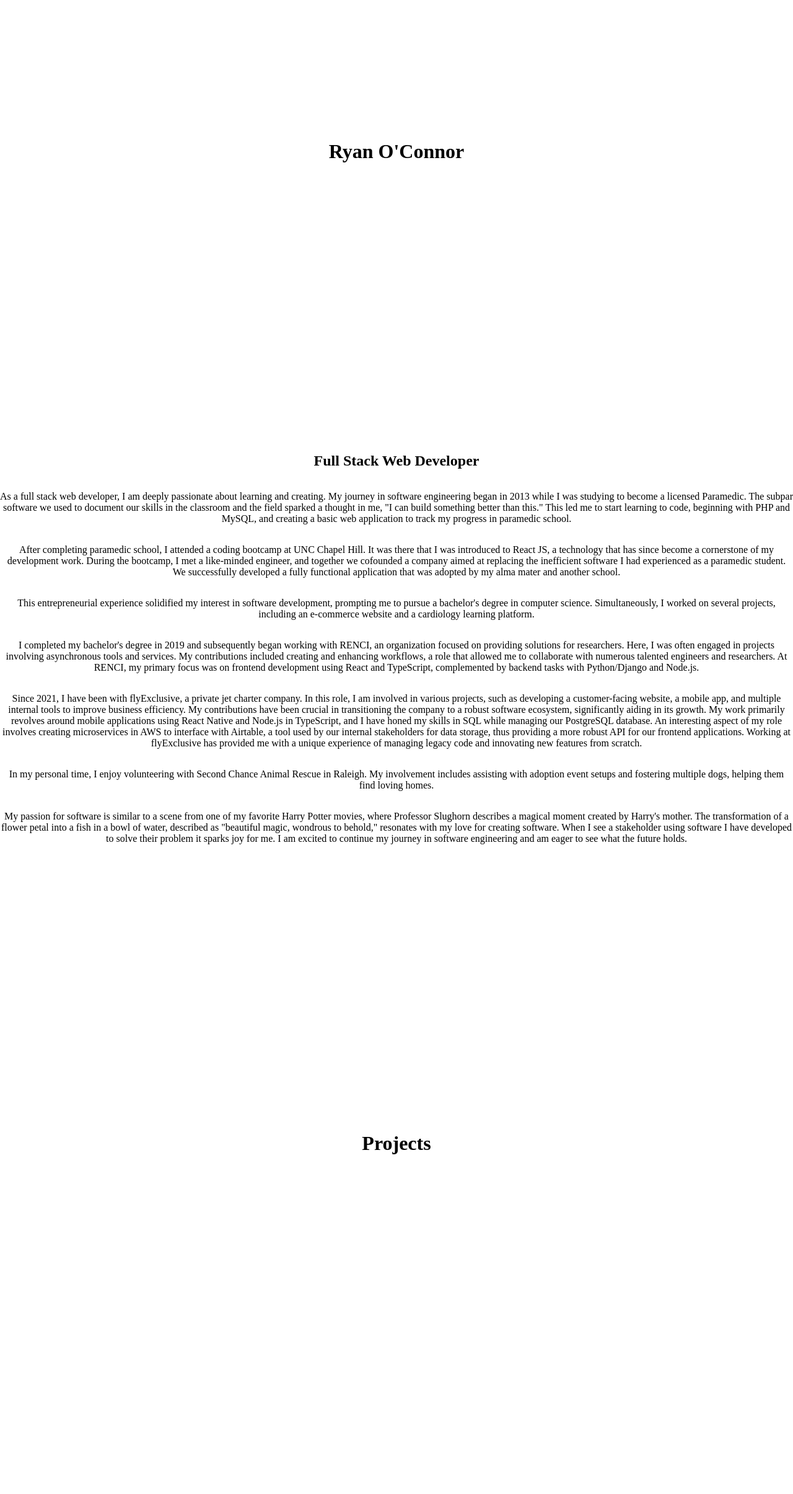
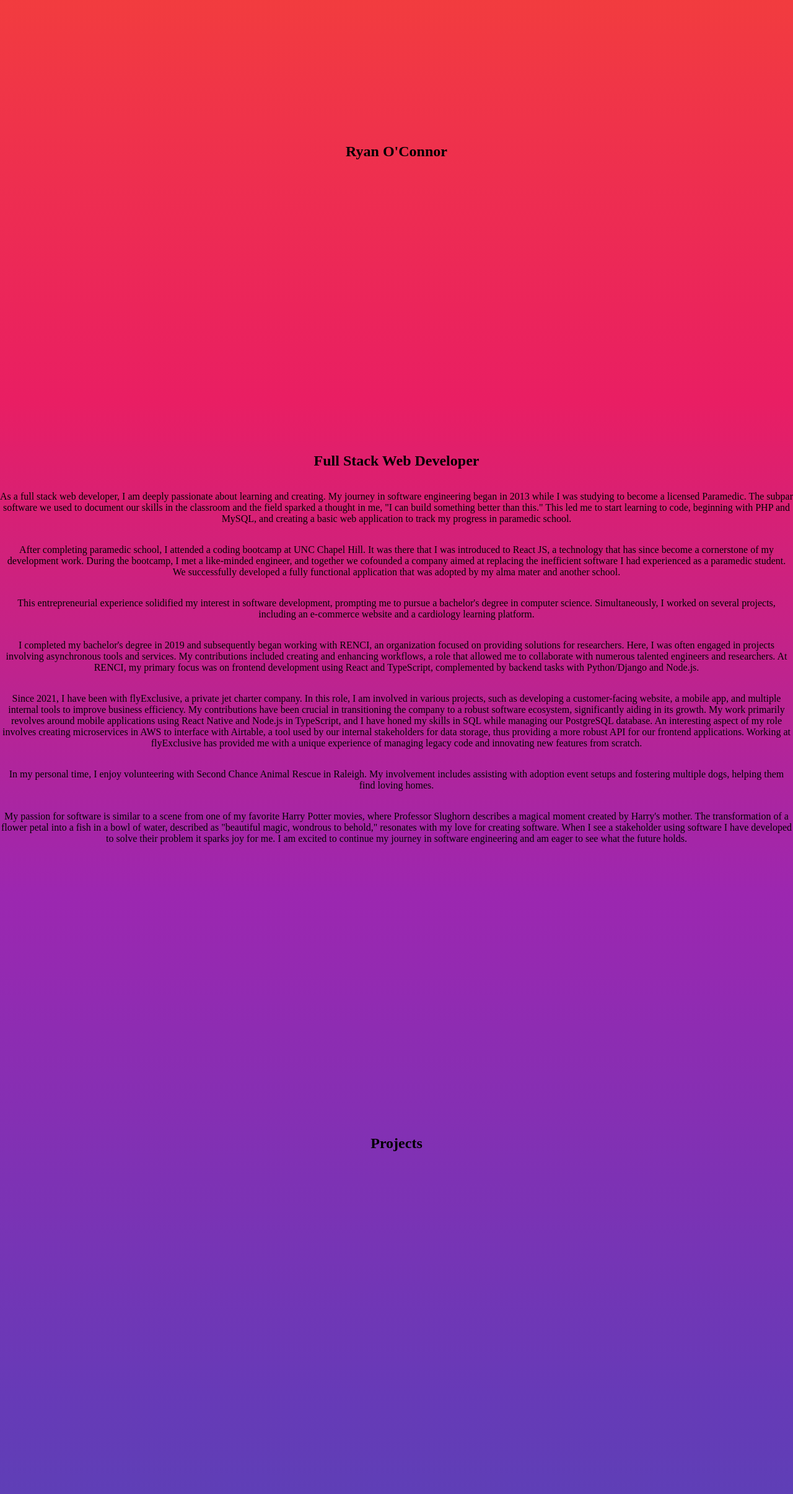
Before and after one commit to ryanoconnor285/software-portfolio, a React (Create React App) app: page / in a window 1280 px wide. Shown: the part 156-2566 px from the top of the page at 62% size. Built offline with nearby package versions, Linux system fonts and the light colour scheme.

Commit message:
color gradient and smooth scrolling

```diff
--- a/src/App.tsx
+++ b/src/App.tsx
@@ -1,3 +1,5 @@
+import React, { useEffect } from 'react';
+import './App.css';
 import Main from "./screens/Main";
 import About from "./screens/About";
 import Projects from "./screens/Projects";
@@ -5,6 +7,24 @@ import Skills from "./screens/Skills";
 import Connect from "./screens/Connect";
 
 function App() {
+  useEffect(() => {
+    const sections = document.querySelectorAll('section');
+    let currentSectionIndex: number = 0;
+
+    const handleScroll = (event: WheelEvent) => {
+      event.preventDefault();
+      const direction = event.deltaY > 0 ? 1 : -1;
+      currentSectionIndex = Math.min(Math.max(currentSectionIndex + direction, 0), sections.length - 1);
+      sections[currentSectionIndex].scrollIntoView({ behavior: 'smooth' });
+    };
+
+    window.addEventListener('wheel', handleScroll);
+
+    return () => {
+      window.removeEventListener('wheel', handleScroll);
+    };
+  }, []);
+
   return (
     <div className="App">
       <Main />
--- a/src/index.css
+++ b/src/index.css
@@ -10,61 +10,37 @@ body,
   padding: 0;
   width: 100%;
   min-height: 100vh;
+  overflow: hidden;
   /* Ensures the container stretches through the full height */
 }
 
-.App > div {
+.App > section {
   min-height: 100vh;
   display: flex;
   flex-direction: column;
   justify-content: center;
   align-items: center;
   text-align: center;
-  /* Adjust padding or margins as necessary */
-}
-
-/* Navbar Styles */
-.navbar {
-  position: fixed;
-  top: 0;
-  left: 0;
-  width: 100%;
-  background: #333;
-  display: flex;
-  justify-content: space-around;
-  align-items: center;
-  padding: 1rem 0;
-  z-index: 1000;
-}
-
-.navbar a {
-  color: white;
-  text-decoration: none;
-  font-size: 1.2rem;
+  transition: background 0.5s ease-in-out;
 }
 
 /* Section Styles */
-section {
-  height: 100vh;
-  display: flex;
-  justify-content: center;
-  align-items: center;
-  text-align: center;
+#main {
+  background: linear-gradient(to bottom, #f44336, #e91e63);
 }
 
-/* Specific section background colors for visual differentiation */
-#main {
-  background-color: #f44336;
+#about {
+  background: linear-gradient(to bottom, #e91e63, #9c27b0);
 }
-#about {
-  background-color: #e91e63;
+
+#projects {
+  background: linear-gradient(to bottom, #9c27b0, #673ab7);
 }
-#projects {
-  background-color: #9c27b0;
+
+#skills {
+  background: linear-gradient(to bottom, #673ab7, #3f51b5);
 }
-#skills {
-  background-color: #673ab7;
+
+#connect {
+  background: linear-gradient(to bottom, #3f51b5, #2196f3);
 }
-#connect {
-  background-color: #3f51b5;
-}
--- a/src/screens/About.tsx
+++ b/src/screens/About.tsx
@@ -2,7 +2,7 @@ import "../index.css";
 
 export default function About() {
   return (
-    <div>
+    <section id="about">
       <h2>Full Stack Web Developer</h2>
       <p>
         As a full stack web developer, I am deeply passionate about learning and
@@ -70,6 +70,6 @@ export default function About() {
         sparks joy for me. I am excited to continue my journey in software
         engineering and am eager to see what the future holds.
       </p>
-    </div>
+    </section>
   );
 }
--- a/src/screens/Connect.tsx
+++ b/src/screens/Connect.tsx
@@ -1,8 +1,8 @@
 function Connect() {
   return (
-    <div>
+    <section id="connect">
       <h1>LinkedIn</h1>
-    </div>
+    </section>
   );
 }
 
--- a/src/screens/Main.tsx
+++ b/src/screens/Main.tsx
@@ -1,8 +1,8 @@
 function Main() {
   return (
-    <div>
+    <section id="main">
       <h1>Ryan O'Connor</h1>
-    </div>
+    </section>
   );
 }
 
--- a/src/screens/Projects.tsx
+++ b/src/screens/Projects.tsx
@@ -1,8 +1,8 @@
 function Projects() {
   return (
-    <div>
+    <section id="projects">
       <h1>Projects</h1>
-    </div>
+    </section>
   );
 }
 
--- a/src/screens/Skills.tsx
+++ b/src/screens/Skills.tsx
@@ -1,8 +1,8 @@
 function Skills() {
   return (
-    <div>
+    <section id="skills">
       <h1>Skill</h1>
-    </div>
+    </section>
   );
 }
 
```
Also changed, not shown: 1 other file (tests, documents, lock files or other folders).
